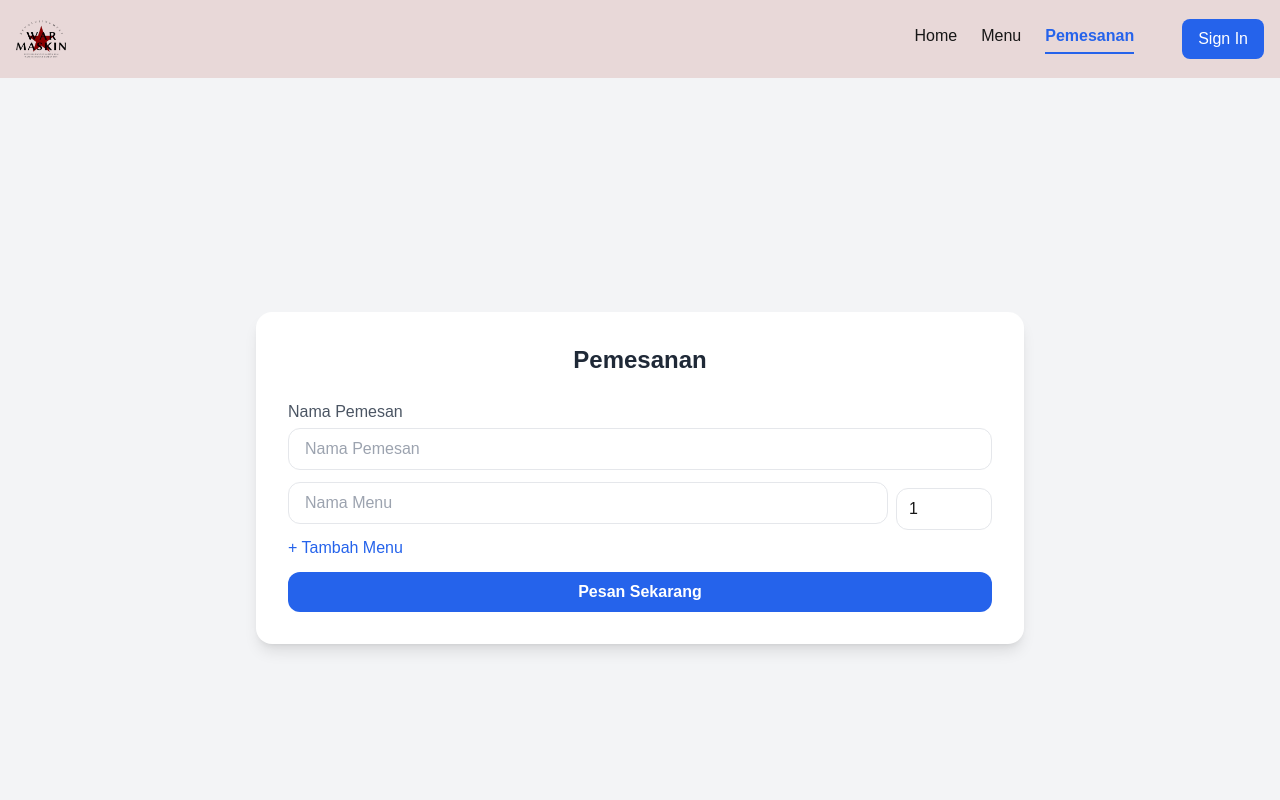
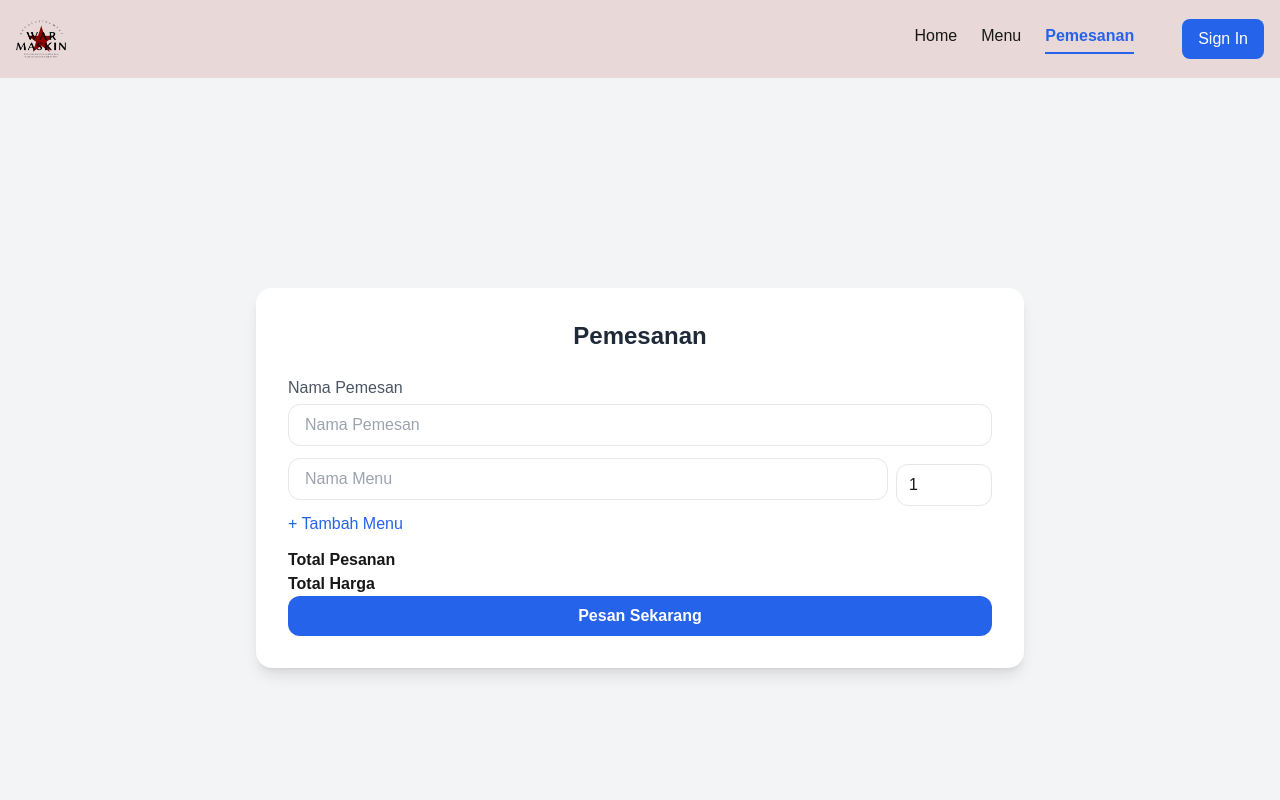
Before and after one commit to akmalghandi20/lagrande-pbs, a Next.js app in the folder frontend/: page /pemesanan in a window 1280 px wide. Shown: the top 800 px of the page. Built offline with nearby package versions, Linux system fonts and the light colour scheme.

Commit message:
dayan: menambahkan total pesanan dan total harga

```diff
--- a/frontend/app/pemesanan/page.tsx
+++ b/frontend/app/pemesanan/page.tsx
@@ -100,6 +100,19 @@ export default function Pemesanan() {
             + Tambah Menu
           </button>
         </div>
+        <div>
+          <p>
+            <strong>
+              Total Pesanan
+            </strong>
+
+          </p>
+          <p>
+            <strong>
+              Total Harga
+            </strong>
+          </p>
+        </div>
 
         <button
           type="submit"
```
